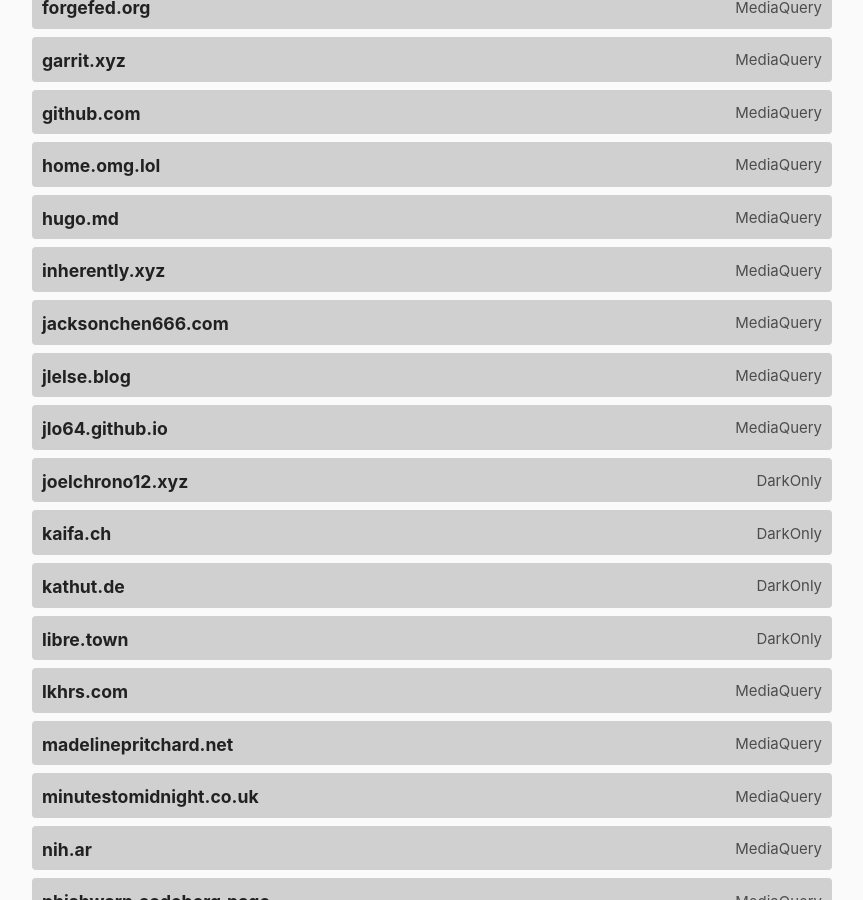
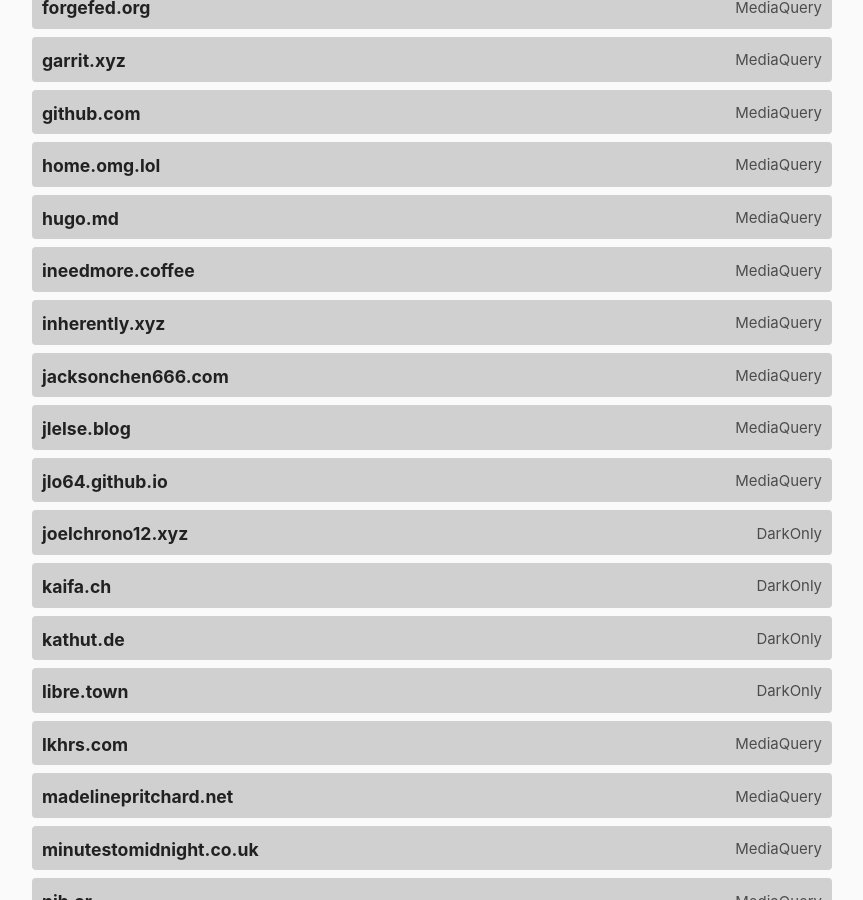
Before and after one commit to katherinek727/darktheme.club, a Jekyll site: the page built from index.md, in a window 1280 px wide and 900 px high, scrolled down 2111 px. Shown: the whole window, without its empty margins (208-1071 px from the left). Built offline with Jekyll 4.4.1, drawn with Linux system fonts in a browser that asks for light colours.

Commit message:
Added my site to sites.yml

```diff
--- a/_data/sites.yml
+++ b/_data/sites.yml
@@ -157,6 +157,11 @@
   url: https://hugo.md/
   method: mediaquery
   last_checked: 2022-07-17
+
+- domain: ineedmore.coffee
+  url: http://ineedmore.coffee/ (Make sure you keep the trailing slash)
+  method: mediaquery
+  last_checked: 2023-06-23
 
 - domain: inherently.xyz
   url: https://inherently.xyz/
```
